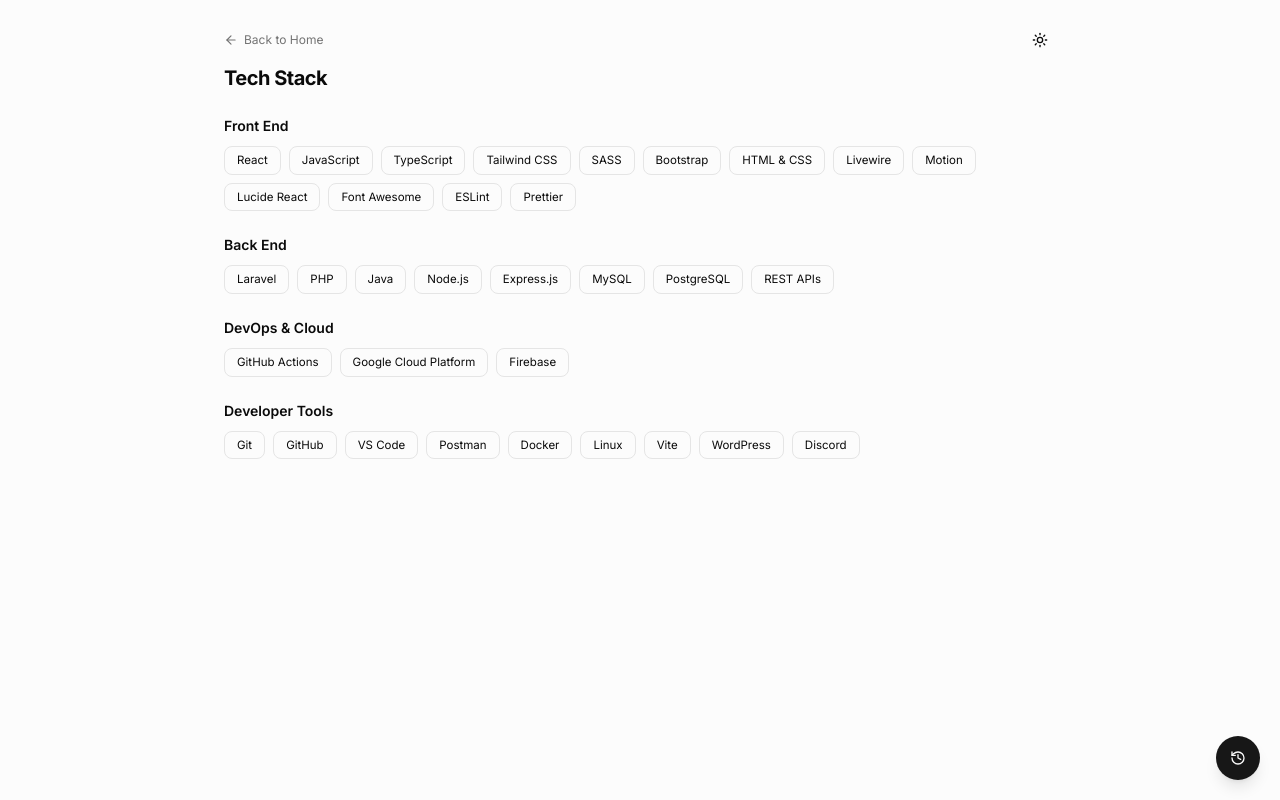
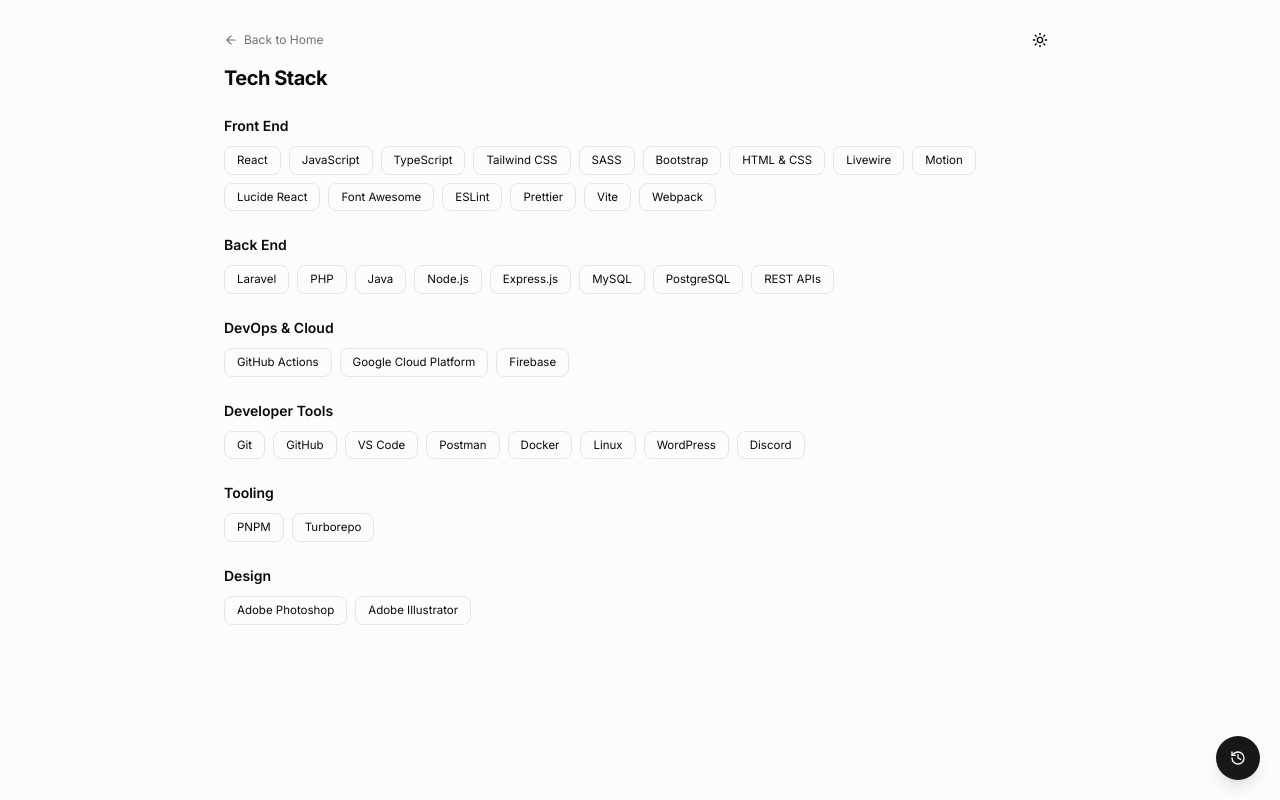
Before and after one commit to yjaphzs/portfolio, a React (Vite) app: page /tech-stack in a window 1280 px wide. Built offline with nearby package versions, Linux system fonts and the light colour scheme.

Commit message:
Updated Tech Stack and Removed Instagram

```diff
--- a/src/data/techStack.ts
+++ b/src/data/techStack.ts
@@ -13,6 +13,8 @@
         "Font Awesome",
         "ESLint",
         "Prettier",
+        "Vite",
+        "Webpack",
     ],
     "Back End": [
         "Laravel",
@@ -36,9 +38,16 @@
         "Postman",
         "Docker",
         "Linux",
-        "Vite",
         "WordPress",
         "Discord",
+    ],
+    "Tooling": [
+        "PNPM",
+        "Turborepo",
+    ],
+    "Design": [
+        "Adobe Photoshop",
+        "Adobe Illustrator",
     ]
 };
 
--- a/src/pages/new/NewPortfolio.tsx
+++ b/src/pages/new/NewPortfolio.tsx
@@ -4,7 +4,6 @@
   ExternalLink,
   Github,
   Linkedin,
-  Instagram,
   FileText,
   Calendar,
   Dot,
@@ -152,17 +151,16 @@
      "At CLSU, I led the development of institution-wide platforms and taught programming, bridging technical solutions with real user needs.",
   ],
   socials: [
-    { name: "GitHub", url: "https://github.com/yjaphzs", icon: Github },
+    {
+      name: "GitHub",
+      url: "https://github.com/yjaphzs",
+      icon: Github
+    },
     {
       name: "LinkedIn",
       url: "https://www.linkedin.com/in/yjaphzs/",
       icon: Linkedin,
-    },
-    {
-      name: "Instagram",
-      url: "https://www.instagram.com/yjaphzs/",
-      icon: Instagram,
-    },
+    }
   ],
 };
 
```
